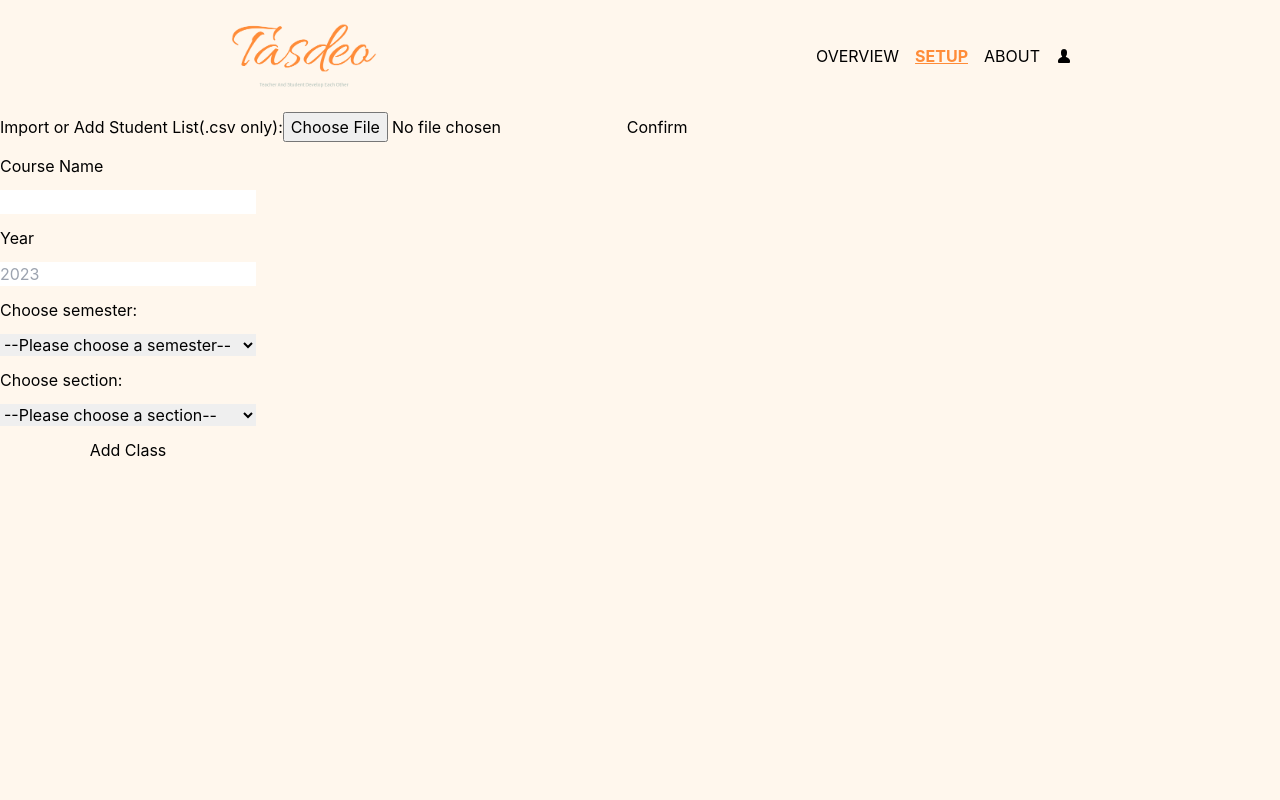
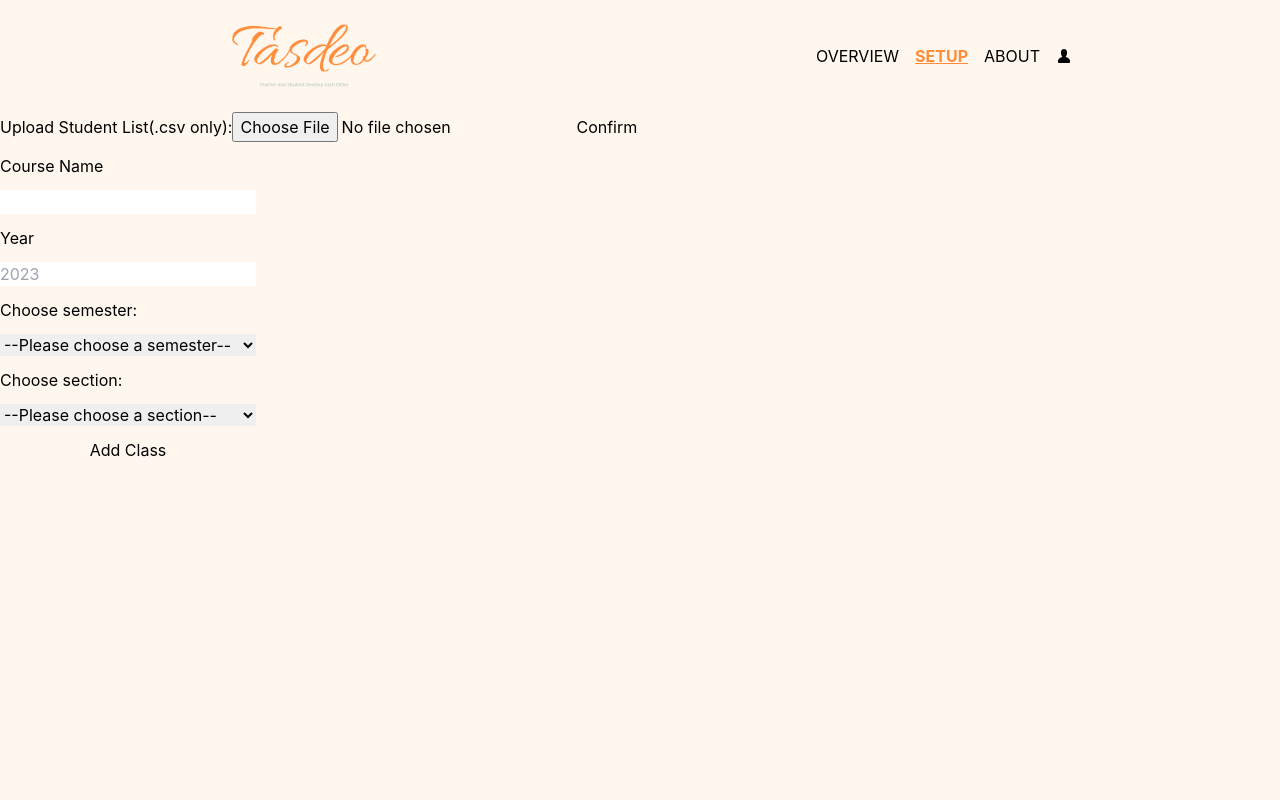
Before and after one commit to kuruxxii/Tasdeo, a React (Vite) app: page /setup in a window 1280 px wide. Shown: the top 800 px of the page. Built offline with nearby package versions, Linux system fonts and the light colour scheme; no server answers; the database is empty; sample sign-in values are in the browser's storage.

Commit message:
Update SetUp.jsx

```diff
--- a/src/pages/SetUp.jsx
+++ b/src/pages/SetUp.jsx
@@ -139,7 +139,7 @@ export default function SetUp() {
               name: std.name,
               studentId: Number(std.studentId),
             });
-            console.log("Document written with ID: ", docRef.id);
+            toast.success("Student List Uploaded!");
           } catch (e) {
             console.error("Error adding document: ", e);
           }
@@ -155,7 +155,7 @@ export default function SetUp() {
   return (
     <div>
       <div>
-        <label htmlFor="students">Import or Add Student List(.csv only):</label>
+        <label htmlFor="students">Upload Student List(.csv only):</label>
         <input
           type="file"
           id="students"
```
